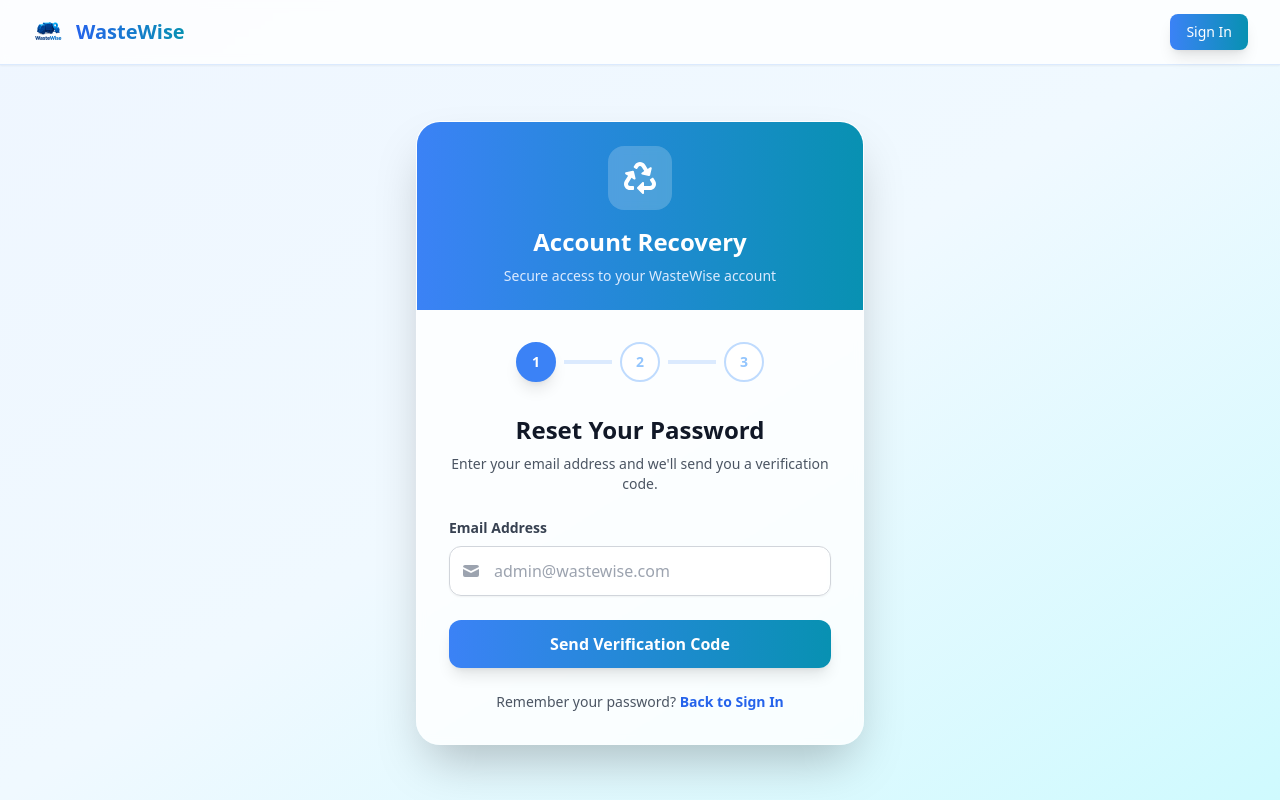
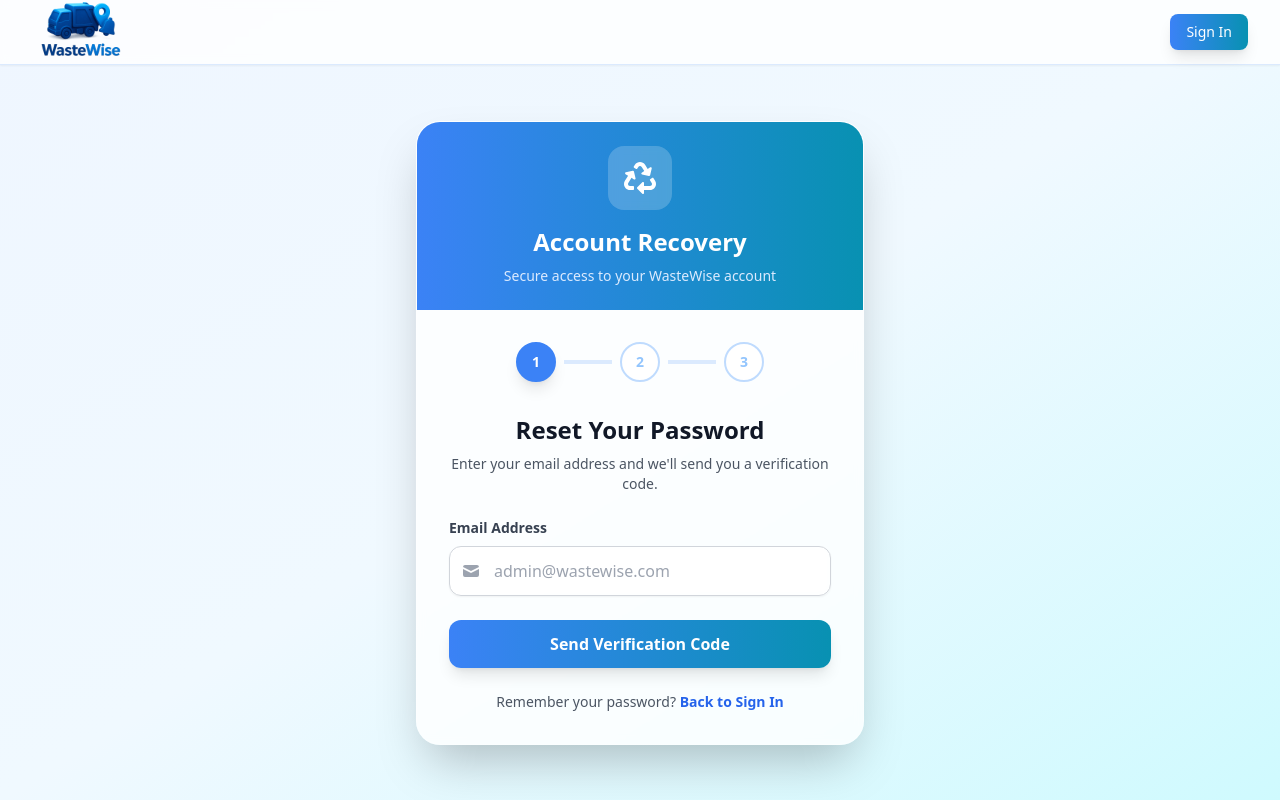
Before and after one commit to lladrian/Waste_Wise_FRONTEND, a React (Vite) app: page /account_recovery in a window 1280 px wide. Built offline with nearby package versions, Linux system fonts and the light colour scheme.

Commit message:
recovery design

```diff
--- a/src/pages/AccountRecoveryPage.jsx
+++ b/src/pages/AccountRecoveryPage.jsx
@@ -208,12 +208,9 @@ const AccountRecoveryPage = () => {
                   <img
                     src={WasteWiseLogo}
                     alt="WasteWise Logo"
-                    className="h-8 w-auto object-contain"
+                    className="h-24 w-auto object-contain"
                   />
                 </div>
-                <span className="text-xl font-bold bg-gradient-to-r from-blue-600 to-cyan-600 bg-clip-text text-transparent">
-                  WasteWise
-                </span>
               </div>
             </div>
             <div className="flex items-center space-x-4">
@@ -251,19 +248,17 @@ const AccountRecoveryPage = () => {
                 {[1, 2, 3].map((stepNumber) => (
                   <div key={stepNumber} className="flex items-center">
                     <div
-                      className={`w-10 h-10 rounded-full flex items-center justify-center text-sm font-semibold border-2 transition-all duration-300 ${
-                        step >= stepNumber
-                          ? "bg-blue-500 border-blue-500 text-white shadow-lg"
-                          : "bg-white border-blue-200 text-blue-300"
-                      }`}
+                      className={`w-10 h-10 rounded-full flex items-center justify-center text-sm font-semibold border-2 transition-all duration-300 ${step >= stepNumber
+                        ? "bg-blue-500 border-blue-500 text-white shadow-lg"
+                        : "bg-white border-blue-200 text-blue-300"
+                        }`}
                     >
                       {stepNumber}
                     </div>
                     {stepNumber < 3 && (
                       <div
-                        className={`w-12 h-1 mx-2 transition-all duration-300 ${
-                          step > stepNumber ? "bg-blue-500" : "bg-blue-100"
-                        }`}
+                        className={`w-12 h-1 mx-2 transition-all duration-300 ${step > stepNumber ? "bg-blue-500" : "bg-blue-100"
+                          }`}
                       />
                     )}
                   </div>
@@ -305,8 +300,8 @@ const AccountRecoveryPage = () => {
                       />
                       <div className="absolute inset-y-0 left-0 pl-3 flex items-center pointer-events-none">
                         <svg className="h-5 w-5 text-gray-400" fill="currentColor" viewBox="0 0 20 20">
-                          <path d="M2.003 5.884L10 9.882l7.997-3.998A2 2 0 0016 4H4a2 2 0 00-1.997 1.884z"/>
-                          <path d="M18 8.118l-8 4-8-4V14a2 2 0 002 2h12a2 2 0 002-2V8.118z"/>
+                          <path d="M2.003 5.884L10 9.882l7.997-3.998A2 2 0 0016 4H4a2 2 0 00-1.997 1.884z" />
+                          <path d="M18 8.118l-8 4-8-4V14a2 2 0 002 2h12a2 2 0 002-2V8.118z" />
                         </svg>
                       </div>
                     </div>
```
